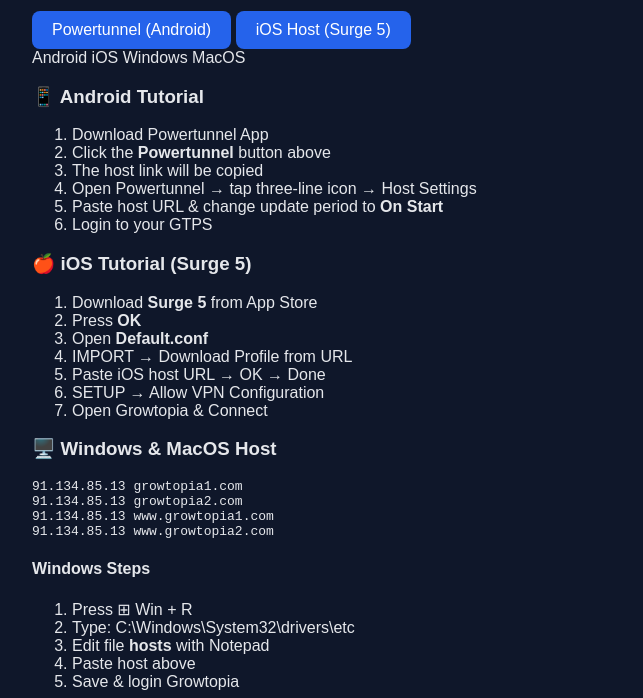
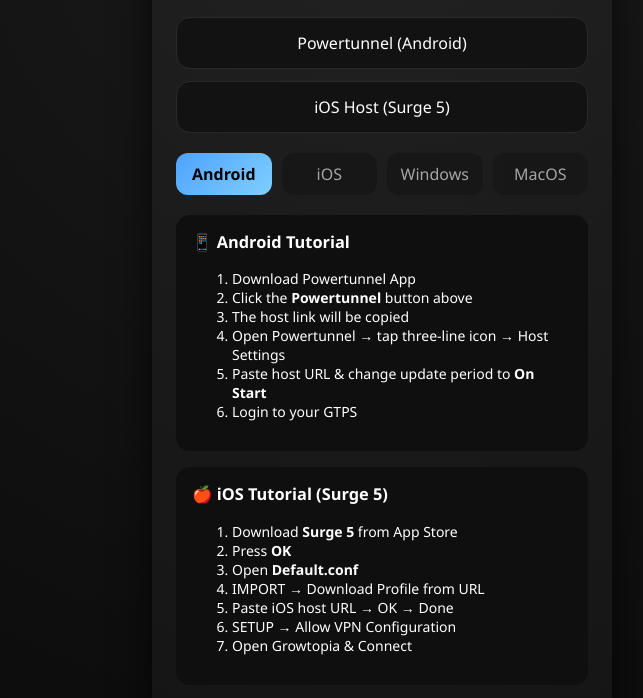
Before and after one commit to syabilnofriamon16-ux/stgtstore.github.io, a plain HTML site: page index.html in a window 1280 px wide. Shown: the part 133-831 px from the top of the page, without its empty margins (258-901 px from the left). Drawn offline with Linux system fonts and the light colour scheme.

Commit message:
Update style.css

```diff
--- a/style.css
+++ b/style.css
@@ -1,53 +1,92 @@
+* {
+  box-sizing: border-box;
+  font-family: 'Segoe UI', sans-serif;
+}
+
 body {
-    font-family: Arial, sans-serif;
-    background: #0f172a;
-    color: #e5e7eb;
-    margin: 0;
-    padding: 0;
+  margin: 0;
+  background: radial-gradient(circle at top, #1b1b1b, #050505);
+  color: #fff;
 }
 
 .container {
-    max-width: 700px;
-    margin: auto;
-    padding: 20px;
+  max-width: 460px;
+  margin: 30px auto;
+  padding: 24px;
+  background: rgba(255,255,255,0.03);
+  border-radius: 20px;
+  box-shadow: 0 0 40px rgba(0,0,0,0.7);
 }
 
 h1 {
-    text-align: center;
-    color: #38bdf8;
+  margin: 0;
+  font-size: 28px;
 }
 
-.card {
-    background: #020617;
-    border-radius: 12px;
-    padding: 20px;
-    margin-top: 20px;
+.subtitle {
+  opacity: 0.7;
+  margin-bottom: 20px;
 }
 
-.qris {
-    max-width: 200px;
-    display: block;
-    margin: 10px auto;
-    border-radius: 10px;
+.button-group {
+  display: flex;
+  flex-direction: column;
+  gap: 12px;
 }
 
 .btn {
-    display: inline-block;
-    padding: 10px 20px;
-    background: #2563eb;
-    color: white;
-    text-decoration: none;
-    border-radius: 8px;
-    margin-top: 10px;
+  background: #121212;
+  border: 1px solid #2a2a2a;
+  padding: 14px;
+  border-radius: 14px;
+  color: white;
+  text-align: center;
+  text-decoration: none;
+  transition: 0.2s;
 }
 
 .btn:hover {
-    background: #1d4ed8;
+  border-color: #4da3ff;
+  box-shadow: 0 0 12px rgba(77,163,255,0.4);
 }
 
-footer {
-    text-align: center;
-    margin-top: 30px;
-    font-size: 14px;
-    opacity: 0.7;
+.tabs {
+  display: flex;
+  gap: 10px;
+  margin: 20px 0;
 }
+
+.tab {
+  flex: 1;
+  text-align: center;
+  padding: 10px;
+  border-radius: 12px;
+  background: #141414;
+  opacity: 0.6;
+}
+
+.tab.active {
+  background: linear-gradient(135deg, #4da3ff, #7fcfff);
+  color: #000;
+  font-weight: bold;
+  opacity: 1;
+}
+
+.steps {
+  background: #0f0f0f;
+  border-radius: 14px;
+  padding: 16px;
+  margin-bottom: 16px;
+  font-size: 14px;
+}
+
+.steps h3, h4 {
+  margin-top: 0;
+}
+
+pre {
+  background: #000;
+  padding: 12px;
+  border-radius: 10px;
+  overflow-x: auto;
+}
```
